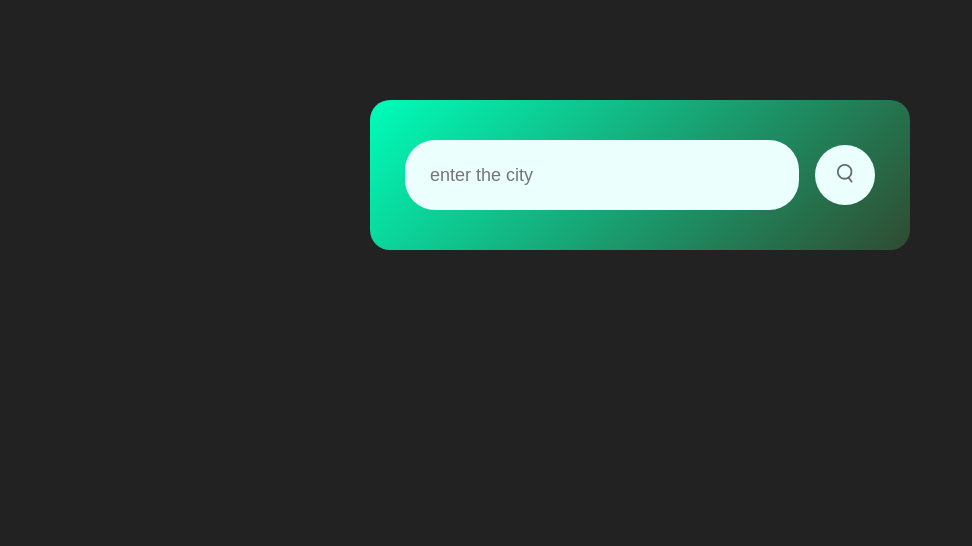
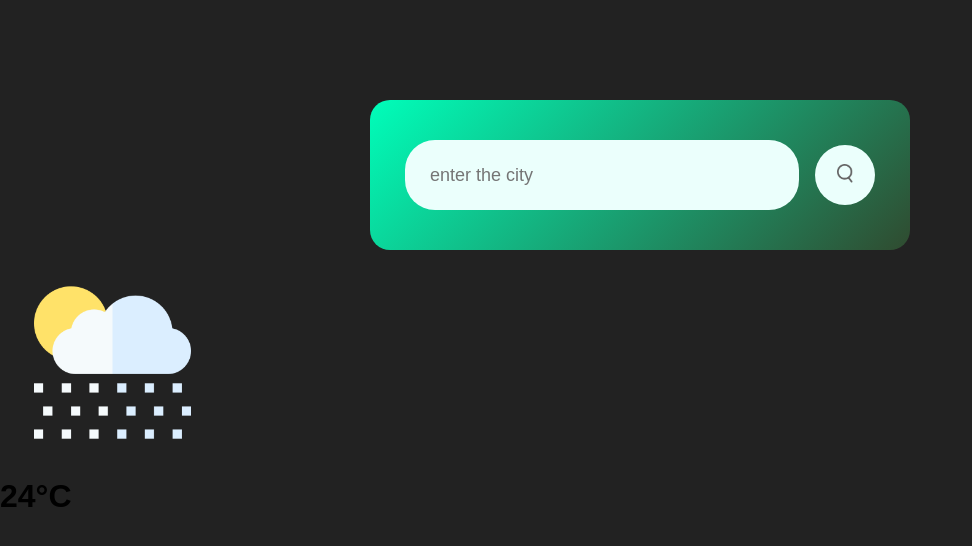
Before and after one commit to SHUBham66ingh/weather-application, a plain HTML site: page index.html in a window 1280 px wide. Shown: the whole page, without its empty margins (0-972 px from the left). Drawn offline with Linux system fonts and the light colour scheme.

Commit message:
...........

```diff
--- a/index.html
+++ b/index.html
@@ -18,7 +18,11 @@
        </div>
     </div>
 
-    <div class="weather"></div>
+    <div class="weather">
+        <img src="rain.png" alt="" class="weather-icon">
+          <h1 class="temp">24°C</h1>
+          <h2 class=""city"></h2>
+    </div>
 
 </body>
 </html>
```
